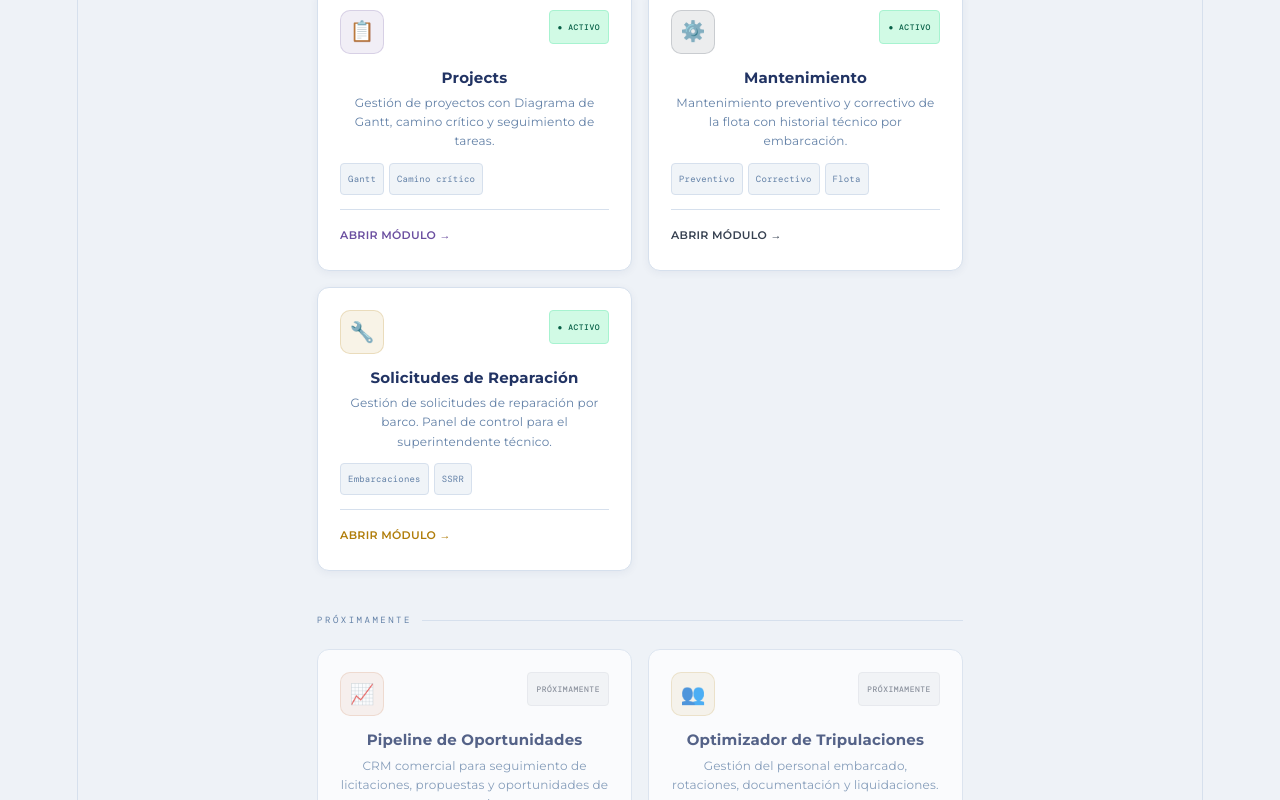
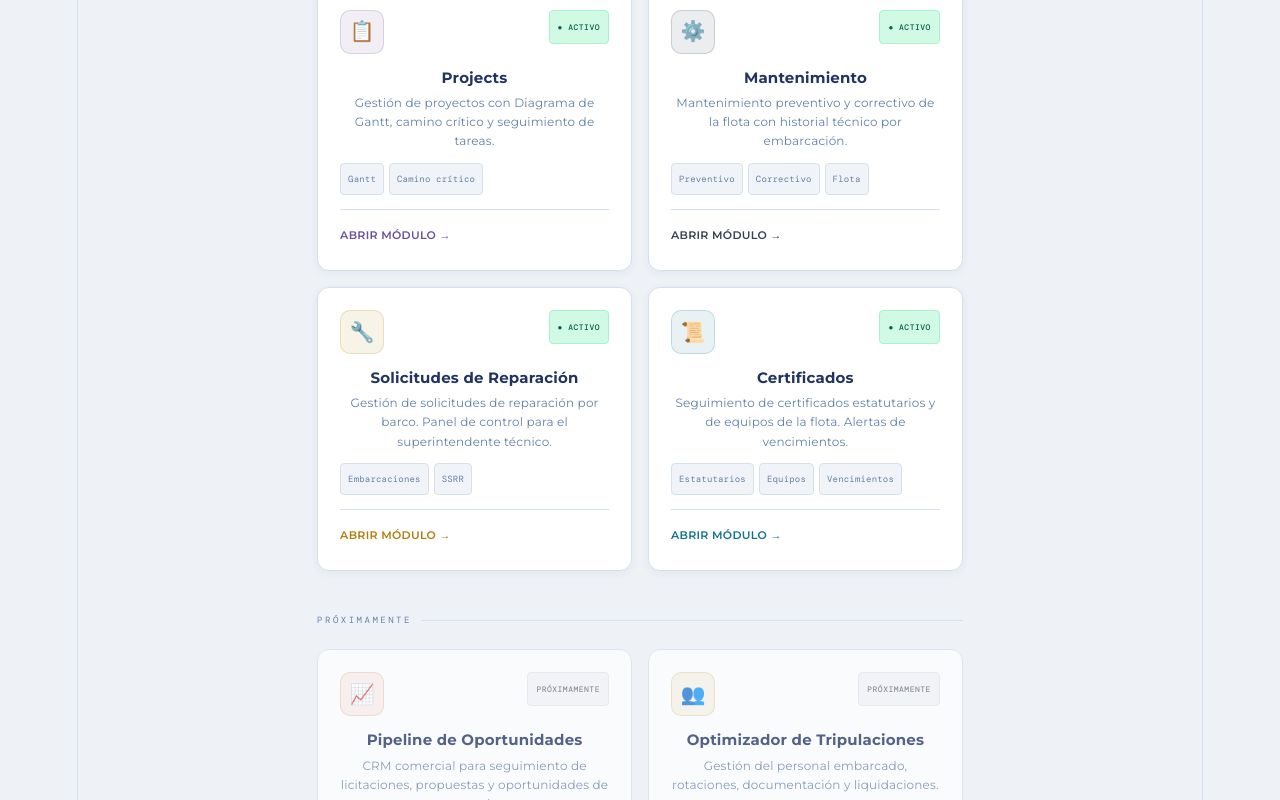
Before and after one commit to TerraCompras/erp-portal, a React (Vite) app: page / in a window 1280 px wide. Shown: the part 765-1565 px from the top of the page. Built offline with nearby package versions, Linux system fonts and the light colour scheme; no server answers.

Commit message:
feat: agregar modulo certificados al portal

```diff
--- a/src/App.jsx
+++ b/src/App.jsx
@@ -53,6 +53,16 @@ const MODULOS = [
     url: "https://reparaciones-app-mu.vercel.app",
     color: "#B07D0A",
     tags: ["Embarcaciones", "SSRR"],
+  },
+  {
+    id: "certificados",
+    nombre: "Certificados",
+    descripcion: "Seguimiento de certificados estatutarios y de equipos de la flota. Alertas de vencimientos.",
+    icono: "📜",
+    status: "activo",
+    url: "https://certificados-app-rho.vercel.app",
+    color: "#0E7490",
+    tags: ["Estatutarios", "Equipos", "Vencimientos"],
   },
   {
     id: "pipeline",
```
